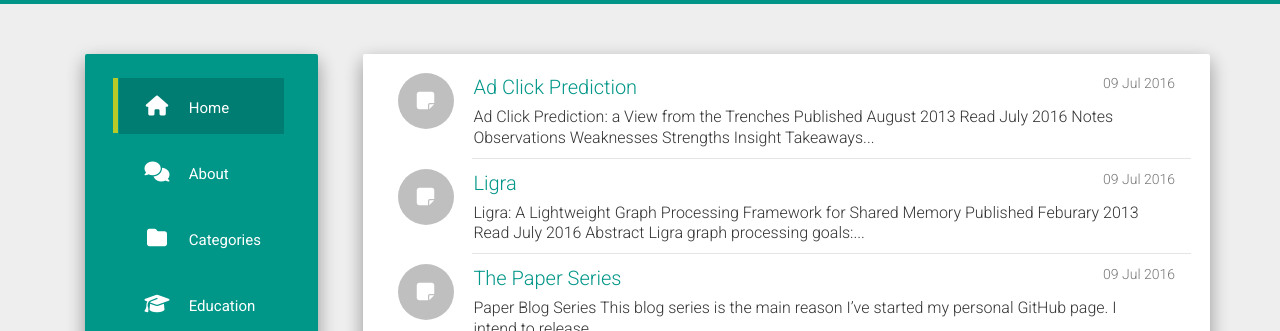
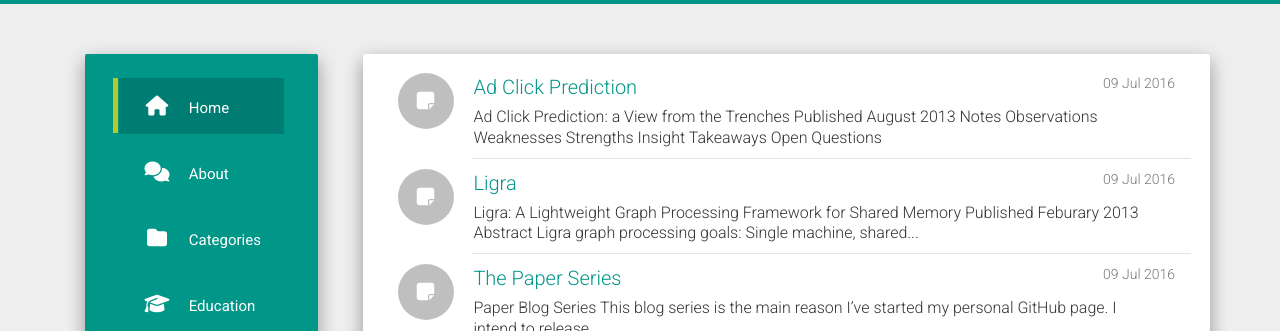
Before and after one commit to vlad17/vlad17.github.io, a Jekyll site: the page built from index.html, in a window 1280 px wide. Shown: the part 154-485 px from the top of the page. Built offline with Jekyll 4.4.1, drawn with Linux system fonts in a browser that asks for light colours; nearby versions of some CDN libraries; the list of posts is cut into pages by our own code.

Commit message:
Got rid of read markers

```diff
--- a/_posts/2016-07-09-ligra.md
+++ b/_posts/2016-07-09-ligra.md
@@ -8,8 +8,6 @@
 # Ligra: A Lightweight Graph Processing Framework for Shared Memory
 
 **Published** Feburary 2013
-
-**Read** July 2016
 
 ## Abstract
 
--- a/_posts/2016-07-17-ad-click-prediction.md
+++ b/_posts/2016-07-17-ad-click-prediction.md
@@ -8,8 +8,6 @@
 # Ad Click Prediction: a View from the Trenches
 
 **Published** August 2013
-
-**Read** July 2016
 
 # Notes
 
```
